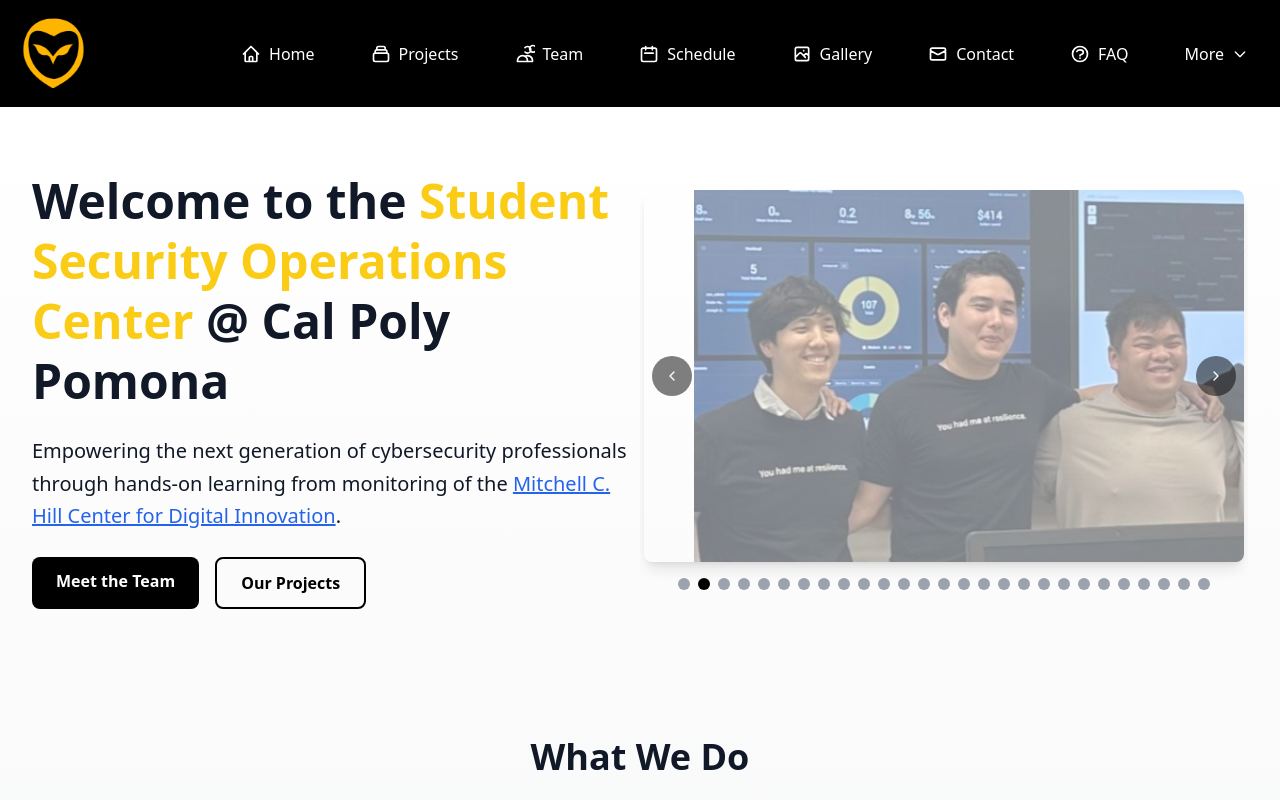
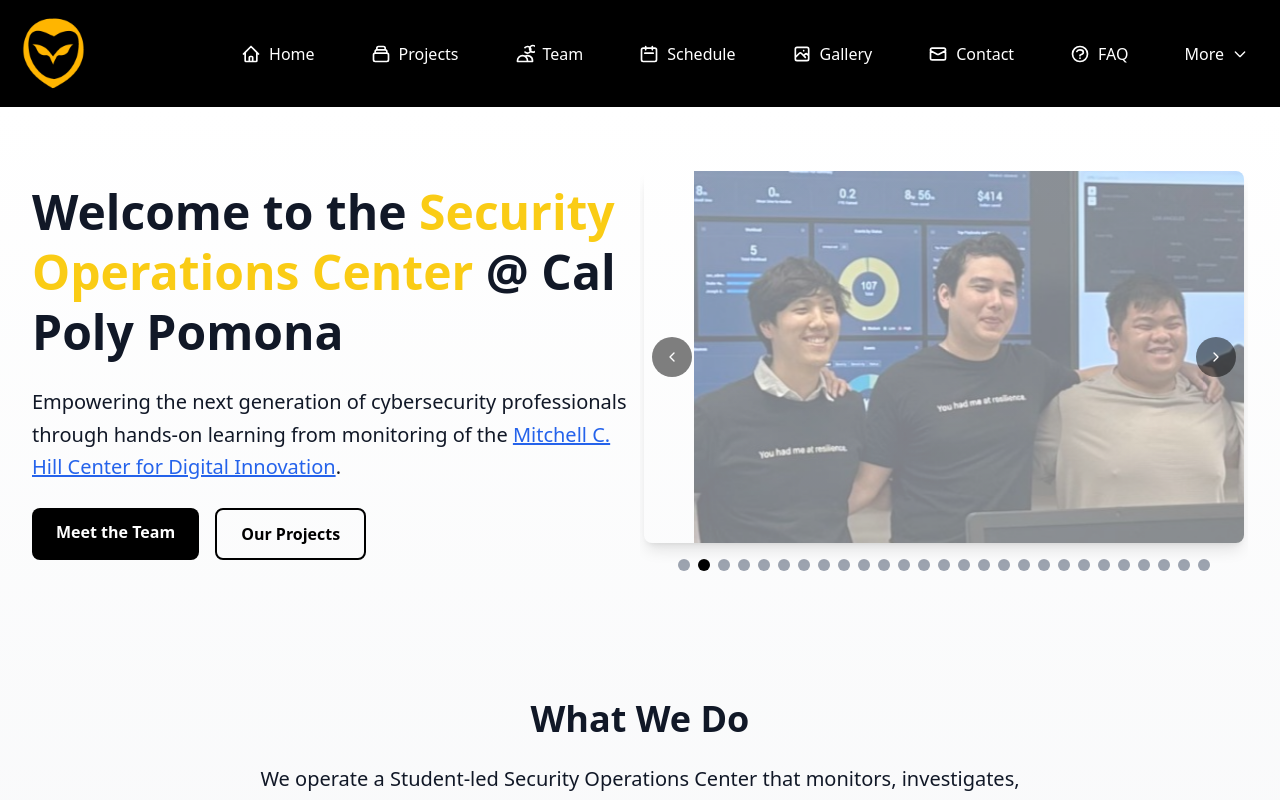
Before and after one commit to cpp-soc/static-site, a Next.js app in the folder app/: page / in a window 1280 px wide. Shown: the top 800 px of the page. Built offline with nearby package versions, Linux system fonts and the light colour scheme.

Commit message:
Fixed name

```diff
--- a/app/src/pages/index.tsx
+++ b/app/src/pages/index.tsx
@@ -19,7 +19,7 @@ const HomePage: React.FC = () => {
             className="w-full lg:w-1/2 mb-8 lg:mb-0"
           >
             <h1 className="text-5xl font-bold mb-6 leading-tight">
-              Welcome to the <span className="text-yellow-400">Student Security Operations Center</span> @ Cal Poly Pomona
+              Welcome to the <span className="text-yellow-400">Security Operations Center</span> @ Cal Poly Pomona
             </h1>
             <p className="text-xl mb-6 leading-relaxed">
               Empowering the next generation of cybersecurity professionals through hands-on learning from monitoring of the <a href="https://www.cpp.edu/cba/digital-innovation/index.shtml" className="text-blue-600 hover:text-blue-800 underline" target="_blank" rel="noopener noreferrer">Mitchell C. Hill Center for Digital Innovation</a>.
```
